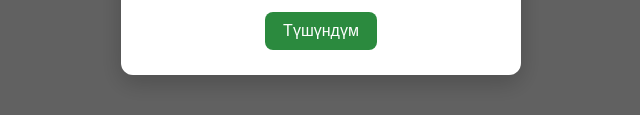
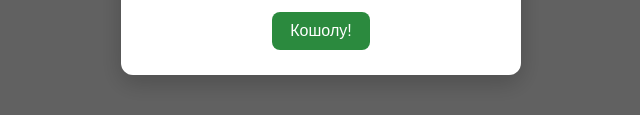
Before and after one commit to menserafimmin-art/aziza-gold-signals, a plain HTML site: page index.html in a window 1280 px wide. Shown: the part 477-592 px from the top of the page, 319-959 px from the left. Drawn offline with Linux system fonts and the light colour scheme.

Commit message:
Update index.html

```diff
--- a/index.html
+++ b/index.html
@@ -78,8 +78,8 @@
         </p>
 
         <!-- Кнопка → переход в Telegram -->
-        <button onclick="window.location.href='https://t.me/YOUR_TELEGRAM_USERNAME'">
-            Түшүндүм
+        <button onclick="window.location.href='https://t.me/Azizacash'">
+            Кошолу!
         </button>
     </div>
 </div>
```
